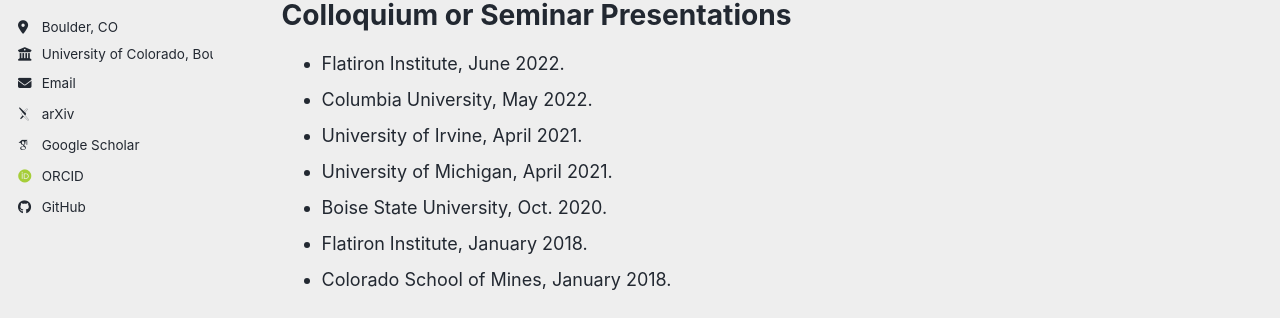
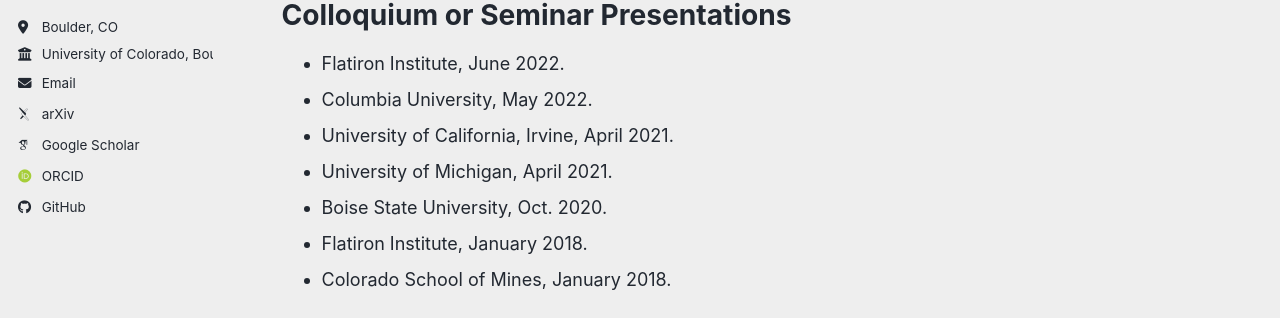
Before and after one commit to agillman20/agillman20.github.io, a Jekyll site: the page built from _pages/talks.md, in a window 1280 px wide and 900 px high, scrolled down 857 px. Shown: the part 361-679 px from the top of the window. Built offline with Jekyll 4.4.1, drawn with Linux system fonts in a browser that asks for light colours; some web fonts are replaced; a script bundle is joined from its source files by our own code; library files that are not in the unit come from our copies.

Commit message:
Fix UC Irvine name and remove dead group link
Co-Authored-By: Claude Opus 5.5 <noreply@anthropic.com>

```diff
--- a/_pages/talks.md
+++ b/_pages/talks.md
@@ -42,7 +42,7 @@ Colloquium or Seminar Presentations
 ======
 * Flatiron Institute, June 2022.
 * Columbia University, May 2022.
-* University of Irvine, April 2021.
+* University of California, Irvine, April 2021.
 * University of Michigan, April 2021.
 * Boise State University, Oct. 2020.
 * Flatiron Institute, January 2018.
```
Also changed, not shown: _pages/group.md (+1 -1 lines).
